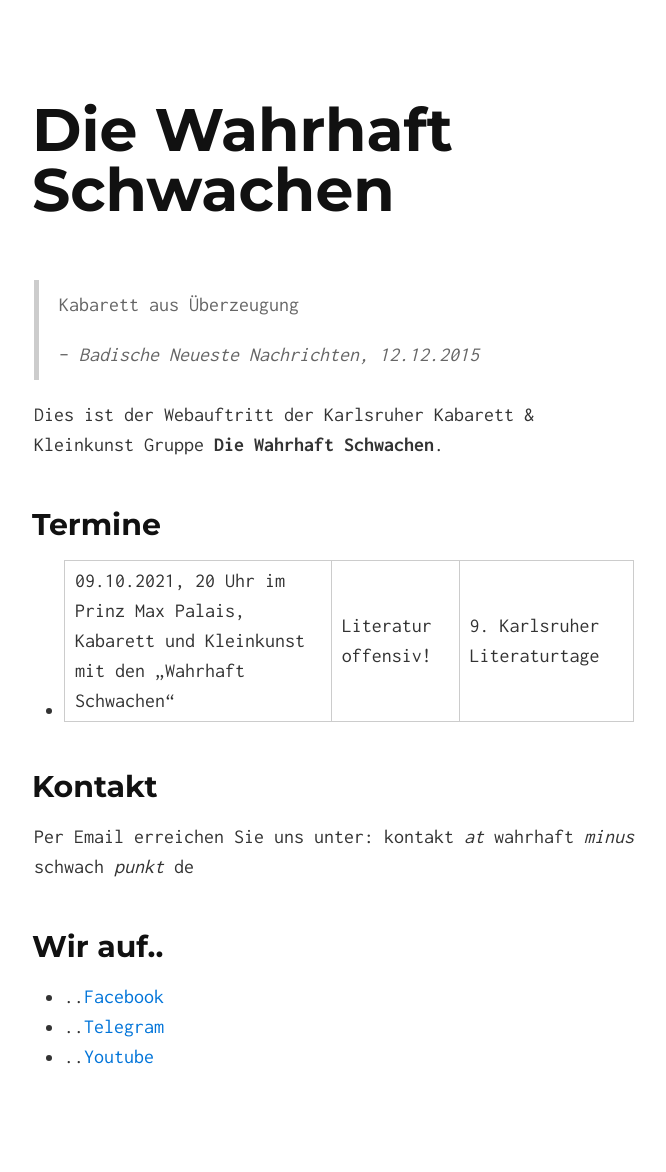
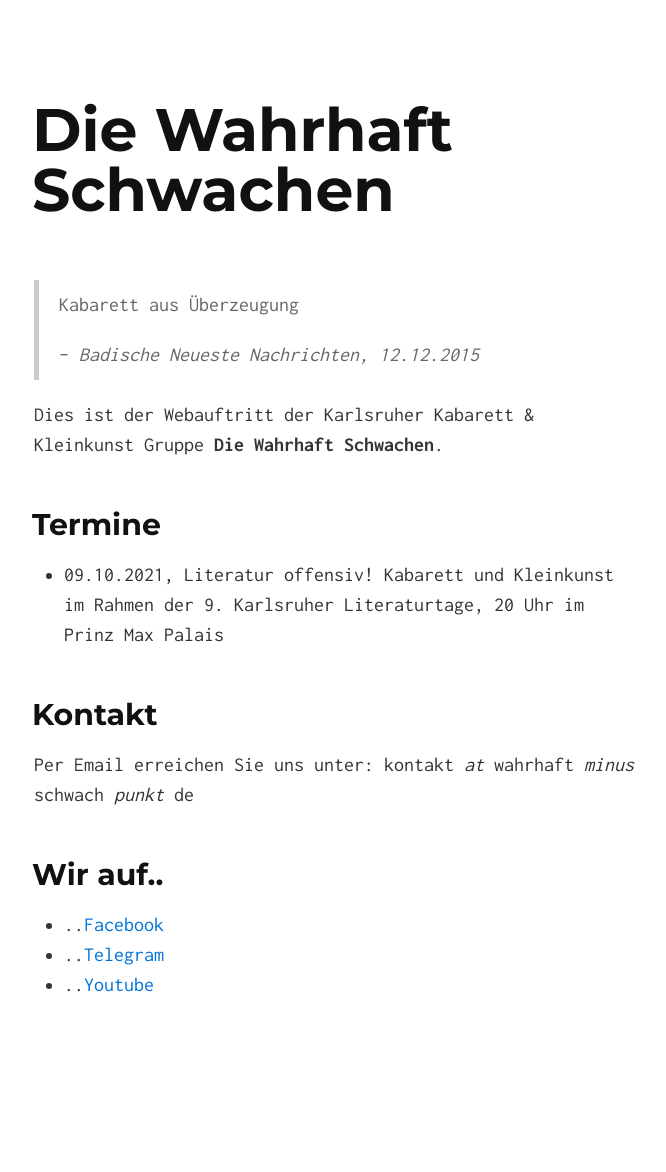
Before and after one commit to Die-Wahrhaft-Schwachen/diewahrhaftschwachen, a Jekyll site: the page built from index.md, in a window 1280 px wide. Shown: the whole page, without its empty margins (306-972 px from the left). Built offline with Jekyll 4.4.1, drawn with Linux system fonts in a browser that asks for light colours; after the commit the page ends 1100 px from its top, so only the background shows below that.

Commit message:
Fix date

```diff
--- a/index.md
+++ b/index.md
@@ -10,7 +10,7 @@ Dies ist der Webauftritt der Karlsruher Kabarett & Kleinkunst Gruppe **Die Wahrh
 
 ## Termine
 
-* 09.10.2021, 20 Uhr im Prinz Max Palais, Kabarett und Kleinkunst mit den „Wahrhaft Schwachen“ | Literatur offensiv! | 9. Karlsruher Literaturtage
+* 09.10.2021, Literatur offensiv! Kabarett und Kleinkunst im Rahmen der 9. Karlsruher Literaturtage, 20 Uhr im Prinz Max Palais
 
 ## Kontakt
 
```
